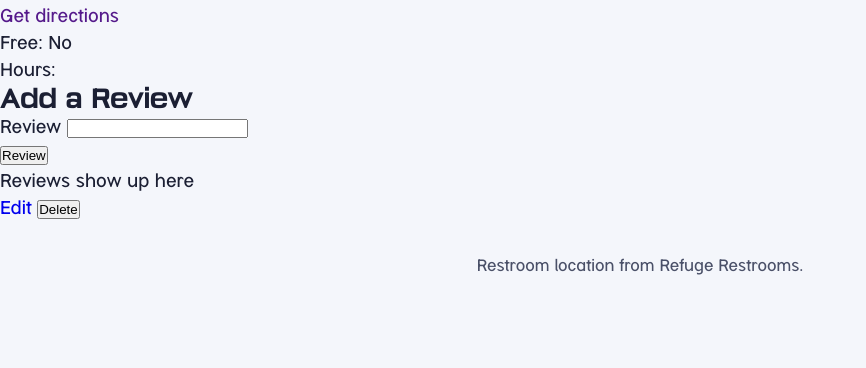
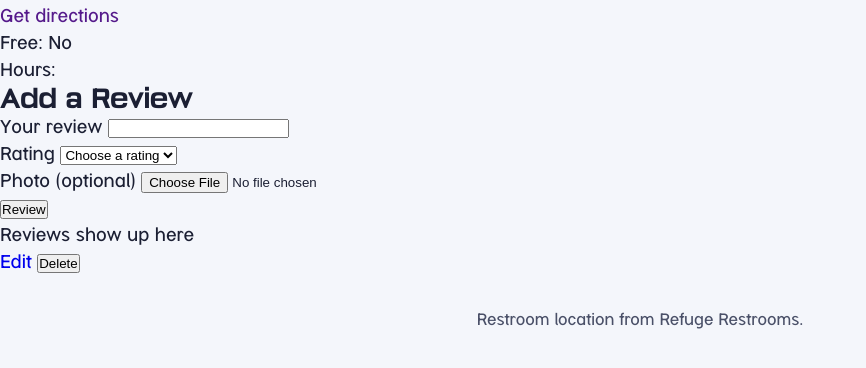
Before and after one commit to smayanja3/restroomDemoDay, a Node server app: template views/showOne.ejs in a window 1280 px wide. Shown: the part 95-463 px from the top of the page, without its empty margins (0-866 px from the left). Run offline with Node 20, Linux system fonts and the light colour scheme; the template is opened without the code that fills it, so the values that code supplies are empty; the visitor is signed in with stand-in values (Sample User, id 1); some libraries are stand-ins or nearby versions.

Commit message:
updated review schema and form on showOne need to update the review output next

```diff
--- a/controllers/reviews.js
+++ b/controllers/reviews.js
@@ -16,7 +16,7 @@ module.exports = {
             console.log('Request body,', req.body)
 
             await Review.create({
-                review: req.body.review,
+                review: req.body.review || undefined,
                 image,
                 cloudinaryId,
                 likes: 0,
--- a/views/showOne.ejs
+++ b/views/showOne.ejs
@@ -11,19 +11,41 @@
         </p>
         <p>Hours: <%= restroom.is24Hours ? 'Open 24 hours' : restroom.hours %>
         </p>
-
-    <div class="mt-5">
-            <h2>Add a Review</h2>
+    <!-- add a review -->
+    <section>
+         <h2>Add a Review</h2>
+         <% if (user) { %>
         <form action="/review/createReview/<%= restroom._id %>" method="POST" enctype="multipart/form-data">
             <div class="mb-3">
+                <label for="review" class="form-label">Your review</label>
+                <input type="text" class="form-control" id="review" name="review" required>
+            </div>
 
-                <label for="review" class="form-label">Review</label>
-                <input type="text" class="form-control" id="comment" name="review">
+            <div>
+              <label for="rating" class="form-label">Rating</label>
+                    <select name="rating" id="rating">
+                        <option value="">Choose a rating</option>
+                        <option value="5">5 Excellent</option>
+                        <option value="4">4 Good</option>
+                        <option value="3">3 Okay</option>
+                        <option value="2">2 Poor</option>
+                        <option value="1">1 Avoid</option>
+                    </select>
+            </div>
+
+             <div class="mb-3">
+                <label for="imgUpload" class="form-label">Photo (optional)</label>
+                <input type="file" class="form-control" id="imageUpload" name="file" accept="image/*">
             </div>
             <button type="submit" class="btn btn-primary">Review</button>
         </form>
-    </div>
+  <%  } else{ %>
+    <p><a href="/login">Log in</a>to leave a review</p>
+    <% } %>
+  </section>
 
+
+    <!-- review card: need to complete next -->
         <ul>
             <p>Reviews show up here</p>
             <% for(let i = 0; i < reviews.length; i ++) { %>
```
Also changed, not shown: models/review.js (+12 -4 lines).
